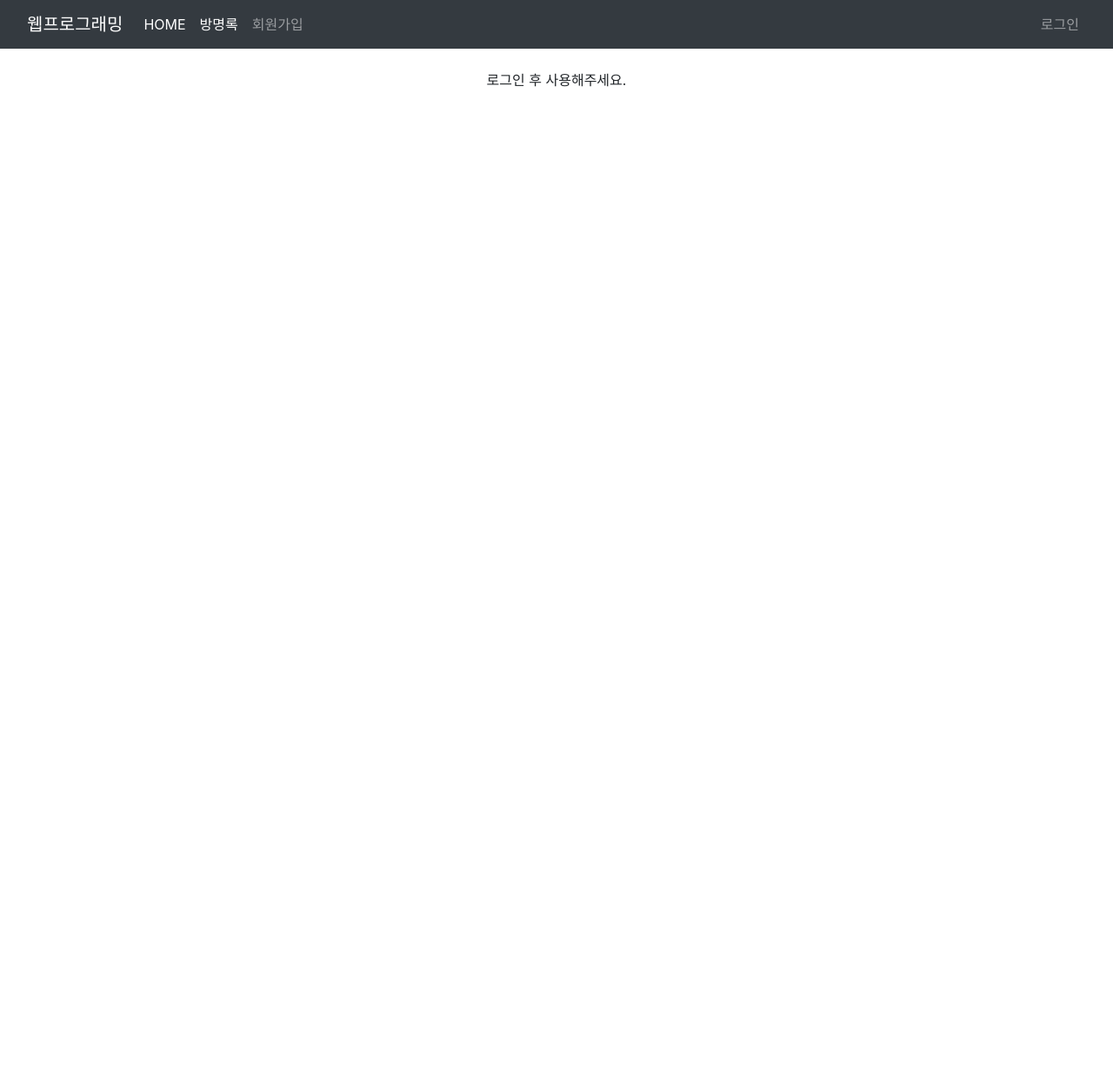
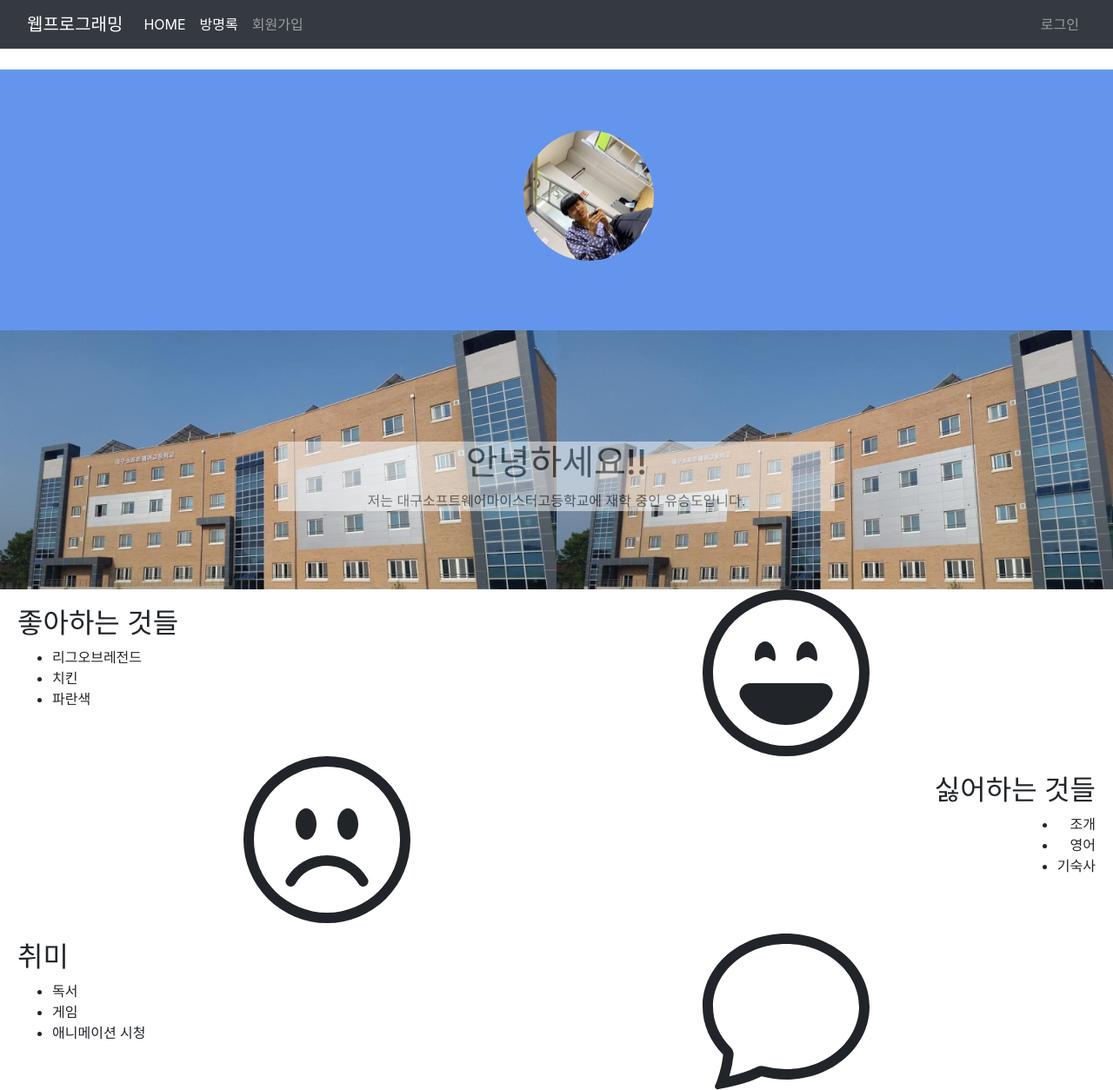
Before and after one commit to tmdeh/web, a Flask app: page / in a window 1280 px wide. Shown: the whole page at 87% size. Before the commit the page ends 100 px from the top, so only its background shows below. Run offline with Flask 2, Linux system fonts and the light colour scheme.

Commit message:
자기소개

```diff
--- /dev/null
+++ b/4_14/setting.cfg
@@ -0,0 +1,6 @@
+MYSQL_DATABASE_HOST = 'web.dgsw.kr'
+MYSQL_DATABASE_USER = 's2000'
+MYSQL_DATABASE_PASSWORD = '20002000'
+MYSQL_DATABASE_DB = 's2000'
+
+SECRET_KEY = '12345678'
--- /dev/null
+++ b/4_14/settings.cfg
@@ -0,0 +1,6 @@
+MYSQL_DATABASE_HOST = 'web.dgsw.kr'
+MYSQL_DATABASE_USER = 's2113'
+MYSQL_DATABASE_PASSWORD = '21132113'
+MYSQL_DATABASE_DB = 's2113'
+
+SECRET_KEY = '12345678'
--- a/5_12/flask_app/static/app.css
+++ b/5_12/flask_app/static/app.css
@@ -1,5 +1,75 @@
 body {
 	padding-top: 80px;
+}
+/*index.html*/
+.head{
+	height: 40%;
+	width: 100%;
+	text-align: center;
+	padding-top: 10%;
+	padding-bottom: 7%;
+	background-image: url('/static/image/dgsw.jpg');
+	background-size: 50%;
+}
+#text{
+	height: 50%;
+	width: 50%;
+	position: relative;
+	left: 25%;
+	background-color: white;
+	opacity: 0.5;
+}
+
+.center {
+    height: 300px;
+    width: 100%;
+    background-color: #6495ED;
+}
+.content-left{
+	height: 150px;
+	width: 60%;
+	margin: 20px;
+	float: left;
+	text-align: left;
+}
+.content-right{
+	height: 150px;
+	width: 60%;
+	margin: 20px;
+	float: right;
+	text-align: right;
+}
+
+#right-li{
+	float: right;
+}
+
+#me {
+    box-sizing: border-box;
+    width: 150px;
+    height: 150px;
+    border-radius: 50%;
+	position: absolute;
+	top: 150px;
+	left: 47%;
+}
+
+.like {
+	float: left;
+	width: 15%;
+	height: 15%;
+}
+
+.dislike {
+	float: right;
+	width: 15%;
+	height: 15%;
+}
+
+.hobby{
+	float: left;
+	width: 15%;
+	height: 15%;
 }
 
 /* login.html, join.html */
--- a/5_12/flask_app/templates/index.html
+++ b/5_12/flask_app/templates/index.html
@@ -67,13 +67,51 @@ index.html, join.html, login.html 등으로 설정된 링크들도 app.py 에서
 				</div>
 			</div>
 		</nav>
-		<div class="text-center">
-<!-- 로그인 상태에 따라 다른 내용 표시 -->
-{% if user_name %}
-			안녕하세요!
-{% else %}
-			로그인 후 사용해주세요.
-{% endif %}
+
+		<div class="center">
+			<img src="/static/image/me.jpg" id="me">
 		</div>
+		<div class="head">
+			<div id="text">
+		<h1>안녕하세요!!</h1>
+		저는 대구소프트웨어마이스터고등학교에 재학 중인 유승도입니다.
+		</div>
+	</div>
+	<div class="content-left"><h2 class="title">좋아하는 것들</h2>
+	<ul>
+		<li>리그오브레전드</li>
+		<li>치킨</li>
+		<li>파란색</li>
+	</ul>
+	</div>
+	<div class="like">
+	<svg xmlns="http://www.w3.org/2000/svg" width="100%" height="100%" fill="currentColor" class="bi bi-emoji-laughing" viewBox="0 0 16 16">
+		<path d="M8 15A7 7 0 1 1 8 1a7 7 0 0 1 0 14zm0 1A8 8 0 1 0 8 0a8 8 0 0 0 0 16z"/>
+		<path d="M12.331 9.5a1 1 0 0 1 0 1A4.998 4.998 0 0 1 8 13a4.998 4.998 0 0 1-4.33-2.5A1 1 0 0 1 4.535 9h6.93a1 1 0 0 1 .866.5zM7 6.5c0 .828-.448 0-1 0s-1 .828-1 0S5.448 5 6 5s1 .672 1 1.5zm4 0c0 .828-.448 0-1 0s-1 .828-1 0S9.448 5 10 5s1 .672 1 1.5z"/>
+	  </svg>
+	</div>
+	<div class="content-right"><h2 class="title">싫어하는 것들</h2>
+	<ul id="right-li">
+		<li>조개</li>
+		<li>영어</li>
+		<li>기숙사</li>
+	</ul></div>
+	<div class="dislike">
+	<svg xmlns="http://www.w3.org/2000/svg" width="100%" height="100%" fill="currentColor" class="bi bi-emoji-frown" viewBox="0 0 16 16">
+		<path d="M8 15A7 7 0 1 1 8 1a7 7 0 0 1 0 14zm0 1A8 8 0 1 0 8 0a8 8 0 0 0 0 16z"/>
+		<path d="M4.285 12.433a.5.5 0 0 0 .683-.183A3.498 3.498 0 0 1 8 10.5c1.295 0 2.426.703 3.032 1.75a.5.5 0 0 0 .866-.5A4.498 4.498 0 0 0 8 9.5a4.5 4.5 0 0 0-3.898 2.25.5.5 0 0 0 .183.683zM7 6.5C7 7.328 6.552 8 6 8s-1-.672-1-1.5S5.448 5 6 5s1 .672 1 1.5zm4 0c0 .828-.448 1.5-1 1.5s-1-.672-1-1.5S9.448 5 10 5s1 .672 1 1.5z"/>
+	  </svg>
+	</div>
+	<div class="content-left"><h2 class="title">취미</h2>
+	<ul>
+		<li>독서</li>
+		<li>게임</li>
+		<li>애니메이션 시청</li>
+	</ul></div>
+	<div class="hobby">
+	<svg xmlns="http://www.w3.org/2000/svg" width="100%" height="100%" fill="currentColor" class="bi bi-chat" viewBox="0 0 16 16">
+		<path d="M2.678 11.894a1 1 0 0 1 .287.801 10.97 10.97 0 0 1-.398 2c1.395-.323 2.247-.697 2.634-.893a1 1 0 0 1 .71-.074A8.06 8.06 0 0 0 8 14c3.996 0 7-2.807 7-6 0-3.192-3.004-6-7-6S1 4.808 1 8c0 1.468.617 2.83 1.678 3.894zm-.493 3.905a21.682 21.682 0 0 1-.713.129c-.2.032-.352-.176-.273-.362a9.68 9.68 0 0 0 .244-.637l.003-.01c.248-.72.45-1.548.524-2.319C.743 11.37 0 9.76 0 8c0-3.866 3.582-7 8-7s8 3.134 8 7-3.582 7-8 7a9.06 9.06 0 0 1-2.347-.306c-.52.263-1.639.742-3.468 1.105z"/>
+	  </svg>
+	</div>
 	</body>
 </html>
```
Also changed, not shown: 4_14/app.py (added, +91 -0 lines), 4_14/template/write.html (added, +45 -0 lines), 4_14/write.html (added, +27 -0 lines), 5_12/flask_app/static/image/dgsw.jpg (added), 5_12/flask_app/static/image/me.jpg (added).
